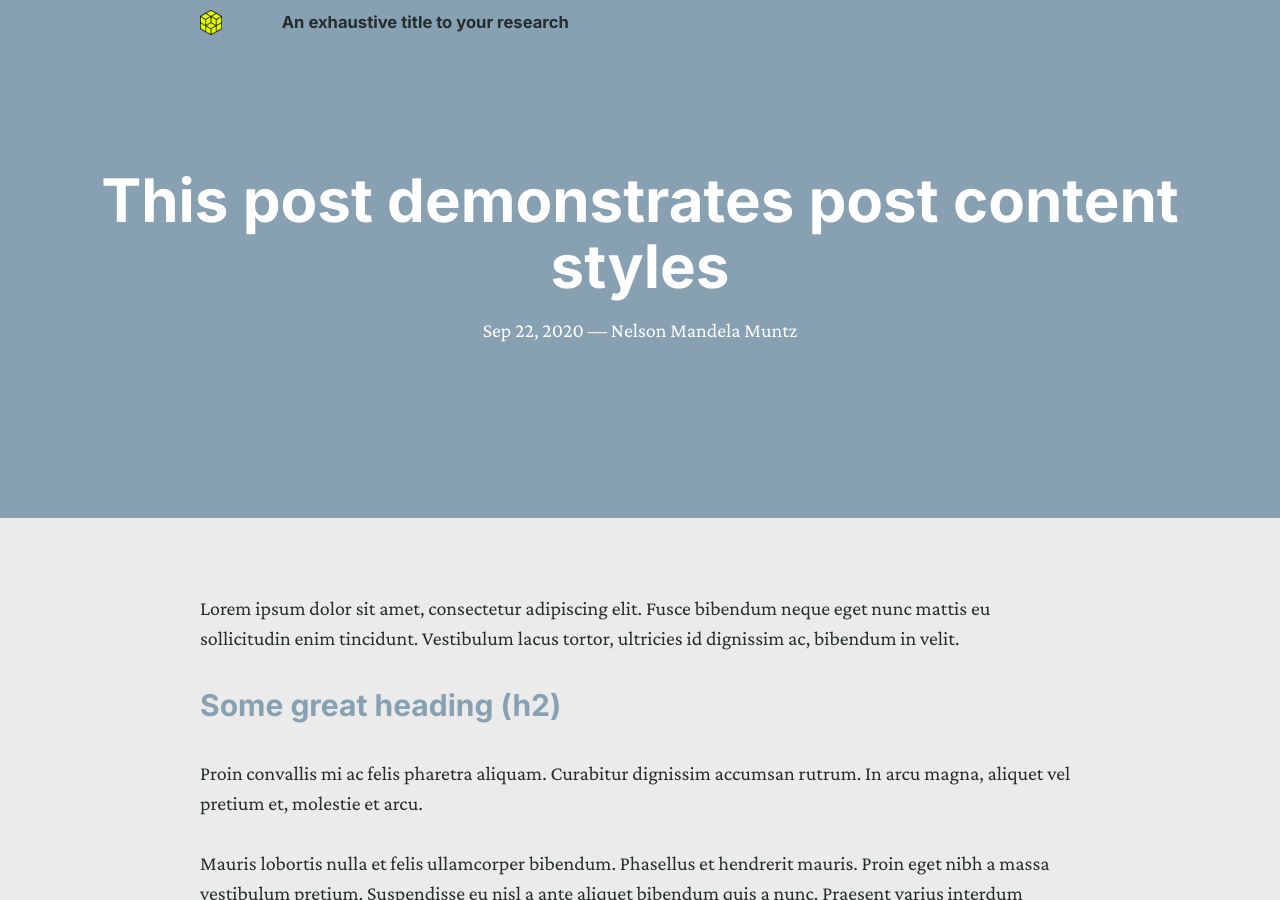
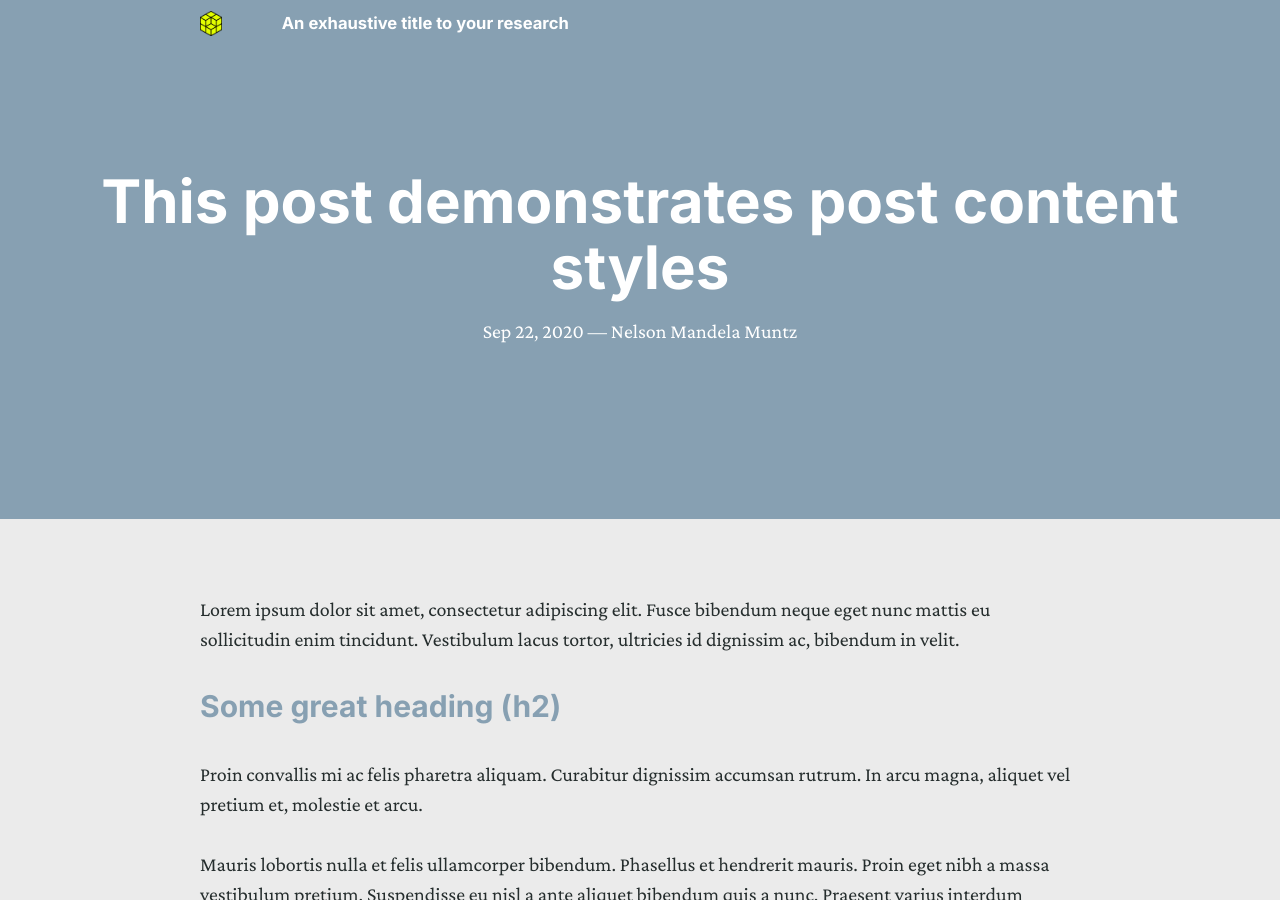
Before and after one commit to densitydesign/pdatalab, a Jekyll site: the page built from _posts/2020-09-22-testpost.md, in a window 1280 px wide and 900 px high. Built offline with Jekyll 4.4.1, drawn with Linux system fonts in a browser that asks for light colours; nearby versions of some CDN libraries.

Commit message:
updated changes

```diff
--- a/_config.yml
+++ b/_config.yml
@@ -1,4 +1,7 @@
 title: "An exhaustive title to your research"
+subtitle: "A more specific subtitle of the research"
+
+tagline: "Customize this in the _config.yml by specifying 'tagline:'"
 participants:
   - name: Rahima Mccray
   - name: Yaqub Duncan
--- a/_includes/footer.html
+++ b/_includes/footer.html
@@ -7,7 +7,7 @@
       <div class="footer-col">
 
         {%- for author in site.author -%}
-          <img src="{{ author.logo }}" height="70" width="auto" style="margin-right: 2rem">
+          <img src="{{ author.logo }}" height="50" width="auto" style="margin-right: 2rem">
         {%- endfor -%}
       {%- if site.author %}
         <ul class="contact-list">
--- a/_sass/comps/_layout.scss
+++ b/_sass/comps/_layout.scss
@@ -3,15 +3,17 @@ header {
   top: 0;
   z-index: 1;
   padding: $spacing-unit / 3 0;
+  padding-top: $spacing-unit / 3 + 1;
+  background: $brand-color;
 
   a {
-    color: $text-color !important;
+    color: #FFFFFF !important;
     transition: 0.2s all ease;
     text-decoration: none;
   }
 
   a:hover {
-    color: $brand-color !important;
+    color: darken($brand-color, 40%) !important;
     text-decoration: none;
   }
 
@@ -36,7 +38,6 @@ header {
   h5 {
     margin: 0;
     color: $text-color;
-    mix-blend-mode: exclusion;
   }
 }
 
```
Also changed, not shown: _layouts/home.html (+6 -1 lines), 5 other files.
